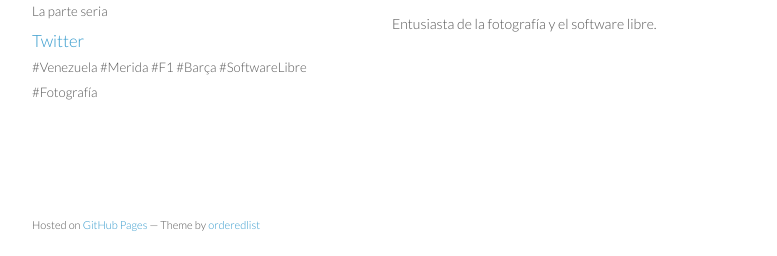
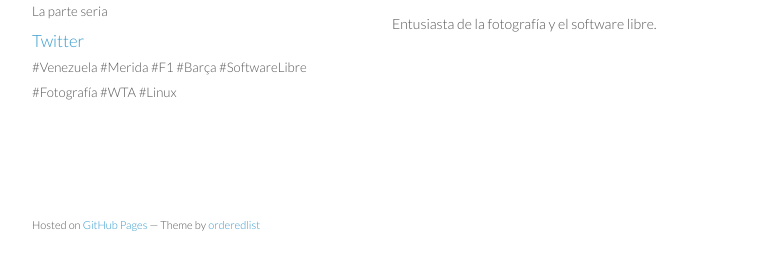
Before and after one commit to davidhdz/davidhdz.github.io, a Jekyll site: the page built from index.html, in a window 1280 px wide. Shown: the part 641-897 px from the top of the page, without its empty margins (178-955 px from the left). Built offline with Jekyll 4.4.1, drawn with Linux system fonts in a browser that asks for light colours; nearby versions of some CDN libraries; Markdown is read by kramdown in place of the engine named in the settings; comment, search, counter and statistics services are not loaded.

Commit message:
Agregado par de etiquetas en twitter

```diff
--- a/_layouts/default.html
+++ b/_layouts/default.html
@@ -67,7 +67,7 @@
         <h3>Sígueme en</h3>
         <p class="view"><a href="http://github.com/davidhdz" target="_blank">GitHub</a><br/><small>Código y documentos técnicos</small></li>
         <p class="view"><a href="http://ve.linkedin.com/in/davidhdz" target="_blank">Linkedin</a><br/><small>La parte seria</small></li>
-        <p class="view"><a href="http://twitter.com/davidhdz" target="_blank">Twitter</a><br/><small>#Venezuela #Merida #F1 #Barça #SoftwareLibre #Fotografía</small></li>
+        <p class="view"><a href="http://twitter.com/davidhdz" target="_blank">Twitter</a><br/><small>#Venezuela #Merida #F1 #Barça #SoftwareLibre #Fotografía #WTA #Linux</small></li>
       </header>
 
       <section id="main">
```
